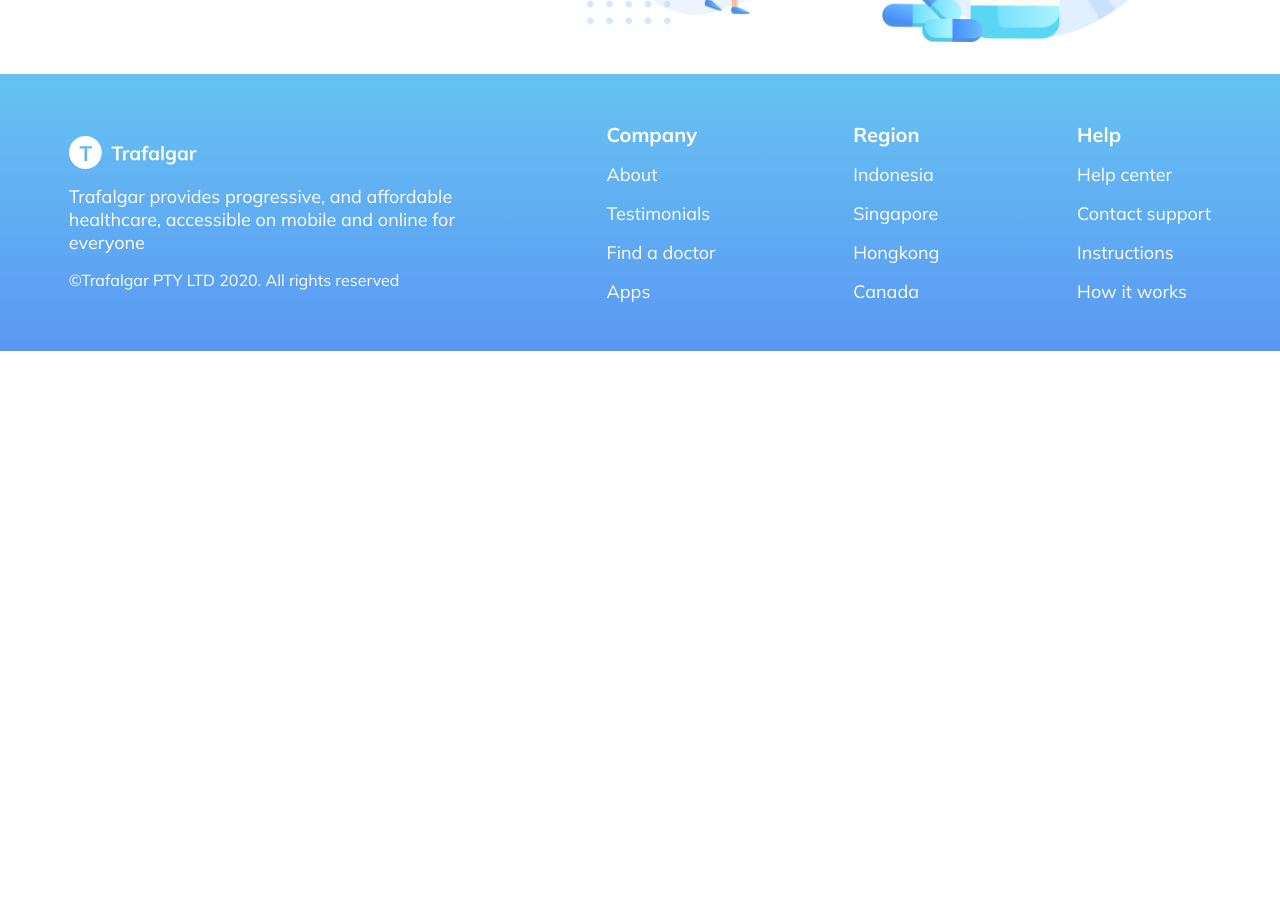
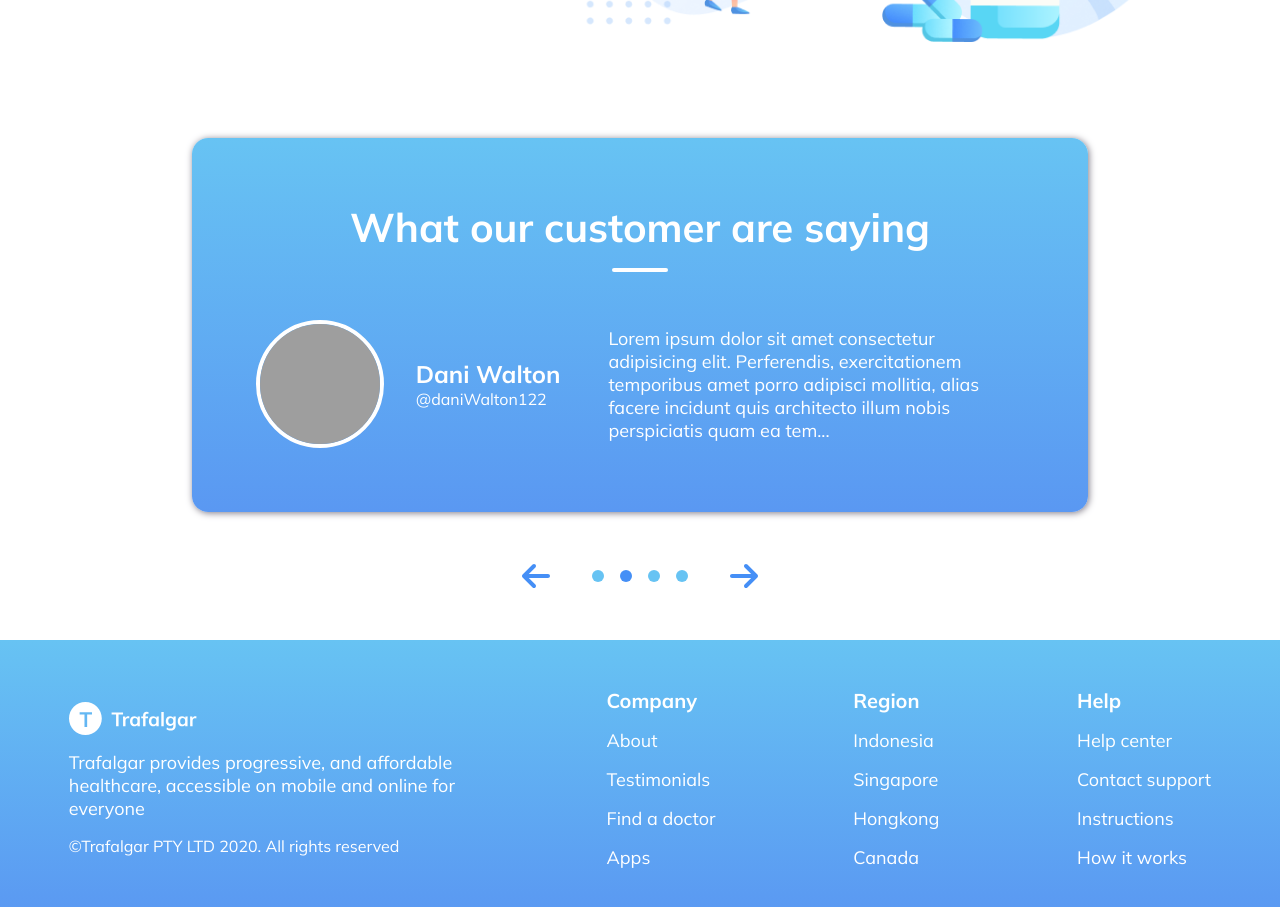
Before and after one commit to wendsondev/trafalgar-landing-page, a React (Vite) app: page / in a window 1280 px wide. Shown: the part 2900-3807 px from the top of the page. Before the commit the page ends 3251 px from the top, so only its background shows below. Built offline with nearby package versions, Linux system fonts and the light colour scheme; grey boxes are pictures that could not be loaded.

Commit message:
created TestimonialsBox component and adding section on Home component

```diff
--- /dev/null
+++ b/src/components/Home/TestimonialsBox/index.tsx
@@ -0,0 +1,108 @@
+import { useEffect, useState } from 'react';
+import { testimonials } from '../../../util/testimonialsData';
+import styles from './styles.module.scss';
+import { ImArrowLeft2, ImArrowRight2 } from 'react-icons/im';
+
+export function TestimonialsBox () {
+
+  const [page, setPage] = useState(0)
+  const [isFade, setIsFade] = useState(false);
+  const data = testimonials;
+
+  useEffect(() => {
+    const timer = setInterval(() => {
+      setIsFade(true);
+
+      if(page < data.length - 1){
+        setPage(pageCurrent => pageCurrent + 1 );
+      }
+      else{
+        setPage(0);
+      }
+
+    }, 5000)
+
+    return () => clearInterval(timer);
+
+  }, [page]);
+
+  const handleNextTestimonialPage = () => {
+    if(page > 0){
+      setPage(currentPage => currentPage - 1);
+      setIsFade(true);
+    }
+  }
+
+  const handlePreviousTestimonialPage = () => {
+    if(page < data.length){
+      setPage(currentPage => currentPage + 1);
+      setIsFade(true);
+    }
+  }
+
+  return (
+    <section className={styles.container}>
+
+      <div className={`${styles.testimonial} ${isFade ? styles.fade : ''}`}
+        onAnimationEnd={() => setIsFade(false)}
+      >
+        <h2>What our customer are saying</h2>
+
+        <div className={styles.separator} />
+
+        <div className={styles.content}>
+
+          <div className={styles.userInfo}>
+            <img src={data[page].user.imgUrl} alt={data[page].user.name} />
+
+            <div>
+              <strong>{data[page].user.name}</strong>
+              <span>{data[page].user.profession}</span>
+            </div>
+
+          </div>
+
+          <p>
+            {
+              data[page].testimonial.length > 200
+              ? `${data[page].testimonial.slice(0, 200)}...`
+
+              : data[page].testimonial
+            }
+          </p>
+        </div>
+      </div>
+
+      <nav className={styles.carouselNav}>
+
+        <button
+          disabled={page <= 0 ? true : false}
+          onClick={handleNextTestimonialPage}
+        >
+          <ImArrowLeft2 />
+        </button>
+
+        <div className={styles.controller}>
+          {
+            data.map( item => {
+              return (
+                <span
+                  key={item.id}
+                  onClick={() => setPage(item.id - 1)}
+                  className={item.id - 1 === page ? styles.active : ''}
+                />
+              );
+            })
+          }
+        </div>
+
+        <button
+          disabled={page >= data.length - 1 ? true : false}
+          onClick={handlePreviousTestimonialPage}
+        >
+          <ImArrowRight2 />
+        </button>
+      </nav>
+    </section>
+  );
+}
--- /dev/null
+++ b/src/components/Home/TestimonialsBox/styles.module.scss
@@ -0,0 +1,152 @@
+.container {
+  display: flex;
+  flex-direction: column;
+  align-items: center;
+  gap: 3rem;
+  padding: 1rem;
+  overflow: hidden;
+
+  .testimonial {
+    max-width: 70rem;
+    max-height: 50rem;
+    display: flex;
+    flex-direction: column;
+    justify-content: center;
+    align-items: center;
+    gap: 1rem;
+    padding: 4rem;
+    border-radius: 1rem;
+    box-shadow: 1px 1px 7px var(--gray-500);
+    background: linear-gradient(var(--blue-200), var(--blue-400));
+
+    &.fade {
+      animation: animationFade .3s ease-in-out;
+    }
+
+    @keyframes animationFade {
+      0% {
+        transform: translateX(12rem);
+        filter: blur(.1rem);
+        opacity: 80%;
+      }
+
+      50% {
+        opacity: 100%;
+        filter: blur(0);
+      }
+
+      100% {
+        transform: translateX(0);
+      }
+    }
+
+    h2 {
+      font-size: 2.5rem;
+      font-weight: 700;
+      color: var(--white);
+    }
+
+    .separator {
+      width: 3.5rem;
+      height: .25rem;
+      border-radius: 9999px;
+      margin-bottom: 2rem;
+      background: var(--white);
+    }
+
+    .content {
+      width: 100%;
+      display: flex;
+      flex-wrap: wrap;
+      gap: 3rem;
+      justify-content: space-around;
+      align-items: center;
+
+      p {
+        max-width: 26rem;
+        font-size: 1.125rem;
+        color: var(--white);
+      }
+    }
+
+    .userInfo {
+      display: flex;
+      align-items: center;
+      gap: 2rem;
+
+      img {
+        width: 8rem;
+        height: 8rem;
+        object-fit: cover;
+        border: .25rem solid var(--white);
+        border-radius: 9999px;
+      }
+
+      div {
+        display: flex;
+        flex-direction: column;
+
+
+        strong {
+          font-weight: 700;
+          font-size: 1.5rem;
+          color: var(--white);
+        }
+
+        span {
+          font-size: 1rem;
+          color: var(--white);
+        }
+      }
+    }
+  }
+
+  .carouselNav {
+    max-width: 20rem;
+    display: flex;
+    justify-content: center;
+    align-items: center;
+    margin-top: auto;
+
+    button {
+      width: 20rem;
+      display: flex;
+      justify-content: space-around;
+      align-items: center;
+      border: 0;
+      background: transparent;
+
+      &:disabled {
+        cursor: default;
+
+        svg {
+          color: var(--blue-200);
+        }
+      }
+
+      svg {
+        width: 2rem;
+        height: 2rem;
+        color: var(--blue-500);
+      }
+    }
+
+    .controller {
+      display: flex;
+      gap: 1rem;
+
+      span {
+        width: .75rem;
+        height: .75rem;
+        display: flex;
+        border-radius: 9999px;
+        background: var(--blue-200);
+
+        &.active {
+          background: var(--blue-500);
+        }
+      }
+    }
+
+  }
+}
--- a/src/components/Home/index.tsx
+++ b/src/components/Home/index.tsx
@@ -1,6 +1,7 @@
 import { BoxServiceCard } from './BoxServiceCard';
 import styles from './styles.module.scss';
 import { HiOutlineArrowNarrowDown } from 'react-icons/hi';
+import { TestimonialsBox } from './TestimonialsBox';
 
 export function Home () {
   return (
@@ -61,6 +62,8 @@ export function Home () {
 
           <img src="/illustration_3.png" alt="App" />
         </section>
+
+        <TestimonialsBox />
       </main>
   );
 }
--- /dev/null
+++ b/src/util/testimonialsData.ts
@@ -0,0 +1,51 @@
+export const testimonials = [
+
+  {
+    id: 1,
+    user: {
+      imgUrl: "https://images.unsplash.com/photo-1570295999919-56ceb5ecca61?ixlib=rb-1.2.1&ixid=MnwxMjA3fDB8MHxwaG90by1wYWdlfHx8fGVufDB8fHx8&auto=format&fit=crop&w=133",
+
+      name: "Ricky Conley",
+      profession: "@rickyConley777",
+    },
+
+    testimonial: "Our dedicated patient engagement app and web portal allow you to access information instantaneously (no tedious form, long calls, or administrative hassle) and securely"
+  },
+
+
+  {
+    id: 2,
+    user: {
+      imgUrl: "https://images.unsplash.com/photo-1508214751196-bcfd4ca60f91?ixlib=rb-1.2.1&ixid=MnwxMjA3fDB8MHxwaG90by1wYWdlfHx8fGVufDB8fHx8&auto=format&fit=crop&w=133",
+
+      name: "Dani Walton",
+      profession: "@daniWalton122",
+    },
+
+    testimonial: "Lorem ipsum dolor sit amet consectetur adipisicing elit. Perferendis, exercitationem temporibus amet porro adipisci mollitia, alias facere incidunt quis architecto illum nobis perspiciatis quam ea tempora commodi atque repellat omnis."
+  },
+
+  {
+    id: 3,
+    user: {
+      imgUrl: "https://images.unsplash.com/photo-1535713875002-d1d0cf377fde?ixlib=rb-1.2.1&ixid=MnwxMjA3fDB8MHxwaG90by1wYWdlfHx8fGVufDB8fHx8&auto=format&fit=crop&w=133",
+
+      name: "Thiago Lozano",
+      profession: "@thiagoLozano882",
+    },
+
+    testimonial: "Lorem ipsum dolor sit, amet consectetur adipisicing elit. Ex, corrupti perspiciatis. Libero sit rem totam quidem, sequi autem in eaque ea harum repellendus reprehenderit numquam molestiae, quo sed ullam dolorum."
+  },
+
+  {
+    id: 4,
+    user: {
+      imgUrl: "https://images.unsplash.com/photo-1532074205216-d0e1f4b87368?ixlib=rb-1.2.1&ixid=MnwxMjA3fDB8MHxwaG90by1wYWdlfHx8fGVufDB8fHx8&auto=format&fit=crop&w=133",
+
+      name: "Linn Flowers",
+      profession: "@linnFlowers991",
+    },
+
+    testimonial: "Lorem ipsum dolor sit, amet consectetur adipisicing elit. Distinctio delectus tempore illum asperiores. Enim inventore numquam, reiciendis qui at fugiat aspernatur magnam deserunt consectetur cumque molestiae vero optio nostrum illum."
+  },
+]
```
